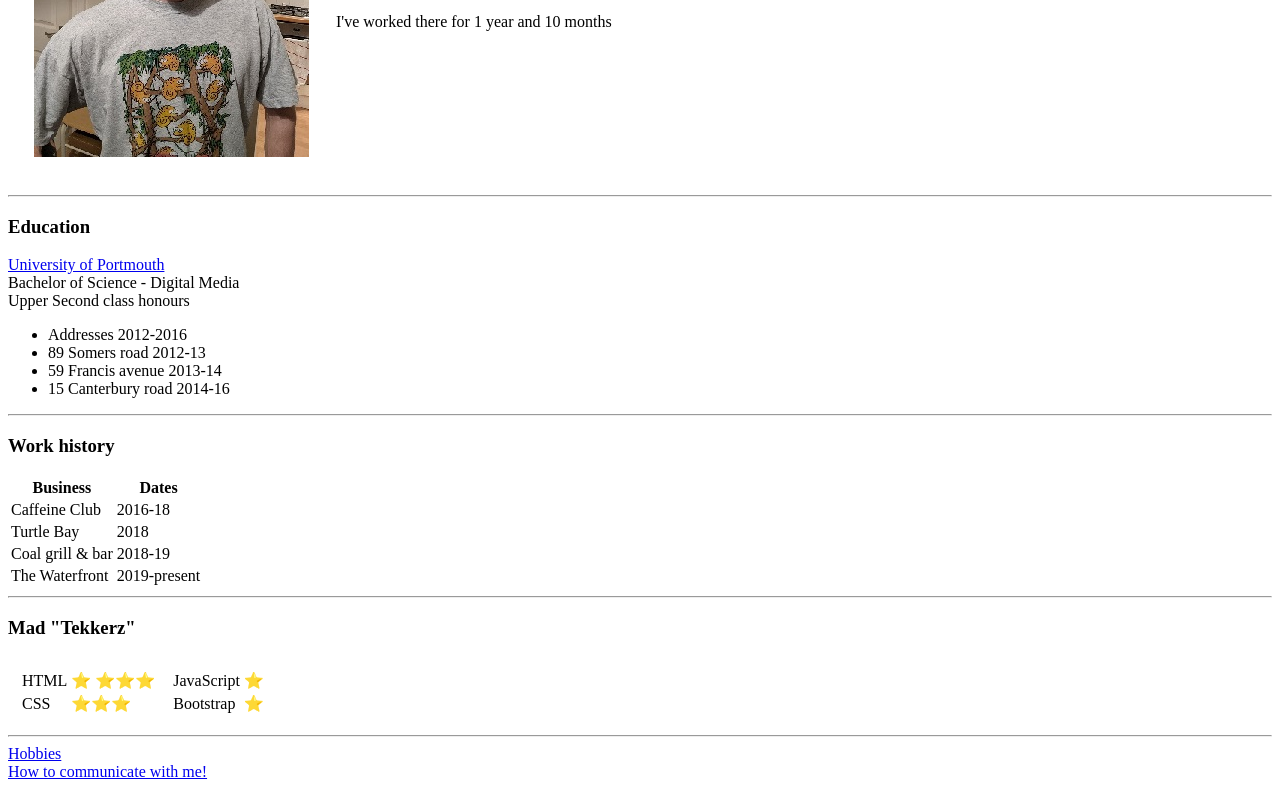
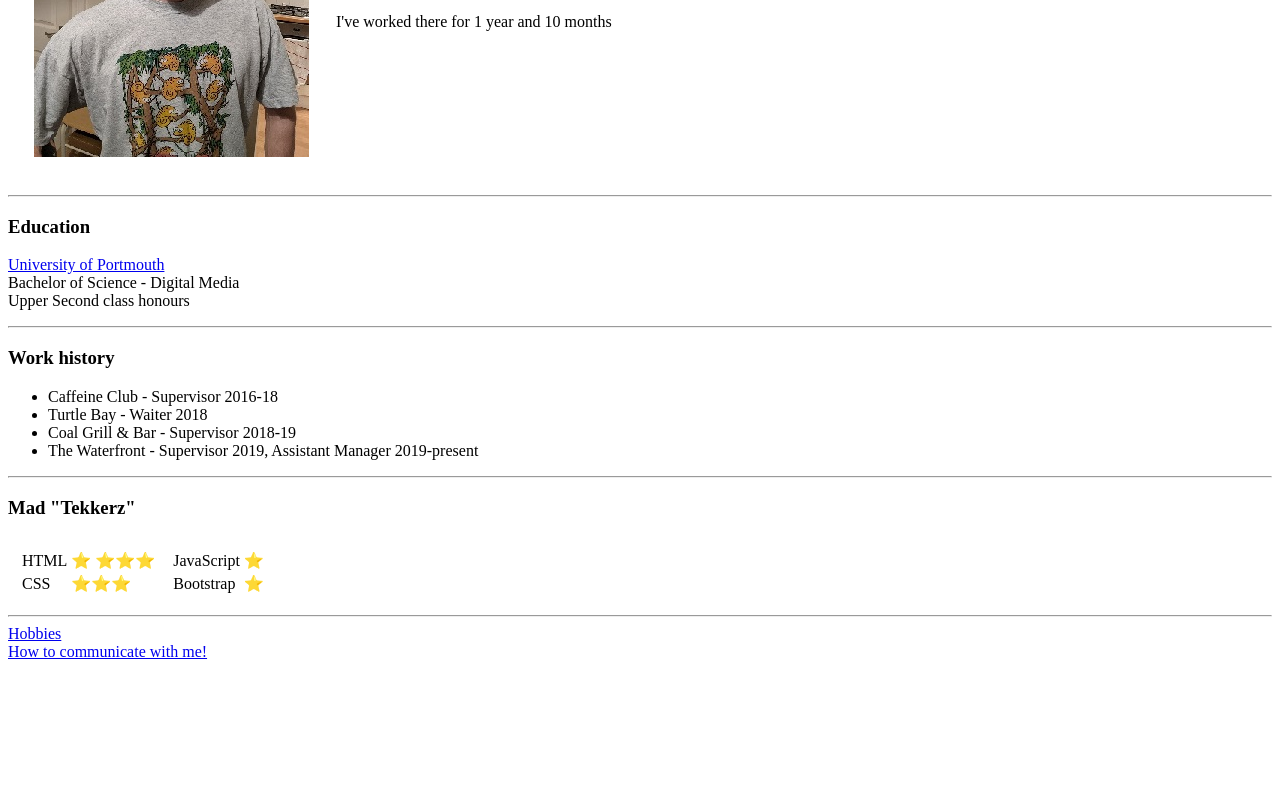
Before and after one commit to RossiAngelo/CV, a plain HTML site: page index.html in a window 1280 px wide. Shown: the part 248-1037 px from the top of the page. After the commit the page ends 917 px from the top, so only its background shows below. Drawn offline with Linux system fonts and the light colour scheme.

Commit message:
updated home page

```diff
--- a/index.html
+++ b/index.html
@@ -27,40 +27,16 @@
   <p><a href="http://www.port.ac.uk">University of Portmouth</a><br />
     Bachelor of Science - Digital Media<br />
     Upper Second class honours</p>
+     <hr>
+  <h3>Work history</h3>
+
   <ul>
-    <li>Addresses 2012-2016</li>
-    <li>89 Somers road 2012-13</li>
-    <li>59 Francis avenue 2013-14</li>
-    <li>15 Canterbury road 2014-16</li>
+    <li>Caffeine Club - Supervisor 2016-18</li>
+    <li>Turtle Bay - Waiter 2018</li>
+    <li>Coal Grill & Bar - Supervisor 2018-19</li>
+    <li>The Waterfront - Supervisor 2019, Assistant Manager 2019-present</li>
   </ul>
 
-  <hr>
-  <h3>Work history</h3>
-
-  <table>
-    <thead>
-      <tr>
-        <th>Business</th>
-        <th>Dates</th>
-      </tr>
-    </thead>
-    <tr>
-      <td>Caffeine Club</td>
-      <td>2016-18</td>
-    </tr>
-    <tr>
-      <td>Turtle Bay</td>
-      <td>2018</td>
-    </tr>
-    <tr>
-      <td>Coal grill & bar</td>
-      <td>2018-19</td>
-    </tr>
-    <tr>
-      <td>The Waterfront</td>
-      <td>2019-present</td>
-    </tr>
-  </table>
   <hr />
   <h3>Mad "Tekkerz"</h3>
   <table cellspacing="10px">
```
